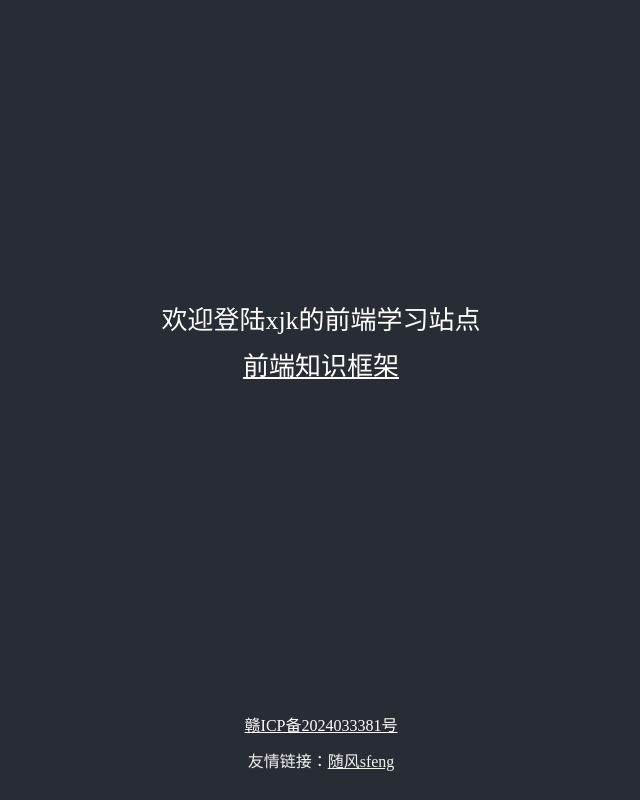
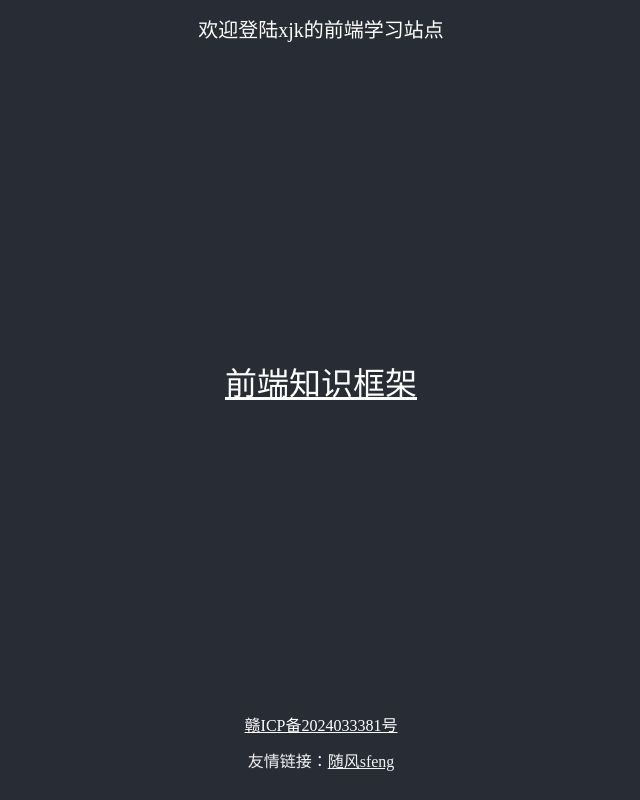
Before and after one commit to jserxiao/bigfe_front, a React (Create React App) app: page / in a window 1280 px wide. Shown: the whole page, without its empty margins (319-959 px from the left). Built offline with nearby package versions, Linux system fonts and the light colour scheme; no server answers; the HTML template or start-up script is replaced by a standard one.

Commit message:
feat: 增加知识框架图链接

```diff
--- a/src/App.css
+++ b/src/App.css
@@ -19,15 +19,20 @@
 }
 
 .App-header {
+  height: 80px;
+  display: flex;
+  align-items: center;
+  font-size: 20px;
+  color: white;
+  justify-content: center;
+}
+.App-content {
   flex: 1;
   display: flex;
-  flex-direction: column;
+  justify-content: center;
   align-items: center;
-  justify-content: center;
-  font-size: calc(10px + 2vmin);
-  color: white;
+  font-size: 32px;
 }
-
 .App-footer {
   position: relative;
   padding: 30px 0;
--- a/src/App.js
+++ b/src/App.js
@@ -19,10 +19,10 @@ const docLink = 'https://docs.qq.com/doc/DZU11WXFheXBJcmFL?layoutKey=newdoc&crea
     <div className="App">
       <header className="App-header">
         <span class="mb-20">欢迎登陆xjk的前端学习站点</span>
-        <content>
-          <span class="link" onClick={() => link(docLink)}>前端知识框架</span>
-        </content>
       </header>
+      <main className="App-content">
+        <span class="link" onClick={() => link(docLink)}>前端知识框架</span>
+      </main>
       <footer className="App-footer">
         <span class="link" onClick={() => link('https://beian.miit.gov.cn/')}>赣ICP备2024033381号</span>
         <div style={{marginTop: '20px'}}>
```
